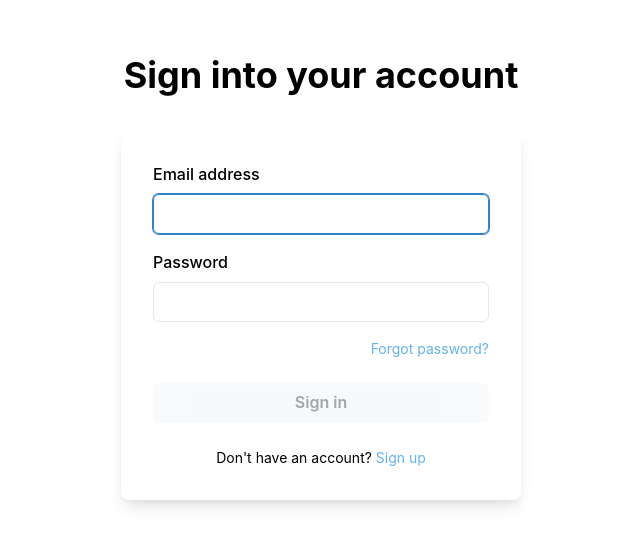
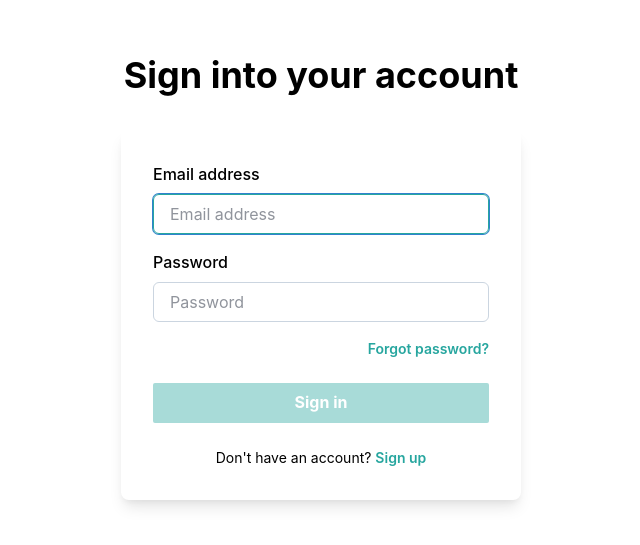
Before and after one commit to Shahtr1/mern-auth, a React (Vite) app in the folder frontend/: page /login in a window 1280 px wide. Shown: the part 123-668 px from the top of the page, without its empty margins (319-959 px from the left). Built offline with nearby package versions, Linux system fonts and the light colour scheme; no server answers.

Commit message:
Added custom theme

```diff
--- a/frontend/src/pages/Login.jsx
+++ b/frontend/src/pages/Login.jsx
@@ -1,14 +1,14 @@
 import {
   Box,
+  Button,
   Container,
   Flex,
   FormControl,
   FormLabel,
   Heading,
   Input,
+  Link as ChakraLink,
   Stack,
-  Link as ChakraLink,
-  Button,
   Text,
 } from "@chakra-ui/react";
 import { useState } from "react";
@@ -56,6 +56,7 @@ const Login = () => {
                 autoFocus
                 value={email}
                 onChange={(e) => setEmail(e.target.value)}
+                placeholder="Email address"
               />
             </FormControl>
             <FormControl id="password">
@@ -67,6 +68,7 @@ const Login = () => {
                 onKeyDown={(e) =>
                   e.key === "Enter" && signIn({ email, password })
                 }
+                placeholder="Password"
               />
             </FormControl>
 
--- /dev/null
+++ b/frontend/src/theme/buttonTheme.js
@@ -0,0 +1,29 @@
+import { mode } from "@chakra-ui/theme-tools";
+
+const buttonTheme = {
+  baseStyle: {
+    fontWeight: "bold",
+    borderRadius: "sm",
+  },
+  variants: {
+    solid: (props) => ({
+      bg: mode("brand.500", "brand.400")(props),
+      color: "white",
+      _hover: {
+        bg: mode("brand.600", "brand.300")(props),
+      },
+    }),
+    outline: (props) => ({
+      borderColor: mode("brand.500", "brand.400")(props),
+      color: mode("brand.500", "brand.400")(props),
+      _hover: {
+        bg: mode("brand.50", "brand.900")(props),
+      },
+    }),
+  },
+  defaultProps: {
+    colorScheme: "brand",
+  },
+};
+
+export default buttonTheme;
--- /dev/null
+++ b/frontend/src/theme/checkboxTheme.js
@@ -0,0 +1,19 @@
+const checkboxTheme = {
+  baseStyle: {
+    control: {
+      borderColor: "gray.400",
+      _checked: {
+        bg: "brand.500",
+        borderColor: "brand.500",
+      },
+      _hover: {
+        borderColor: "brand.600",
+      },
+    },
+    label: {
+      fontWeight: "medium",
+    },
+  },
+};
+
+export default checkboxTheme;
--- a/frontend/src/theme/index.js
+++ b/frontend/src/theme/index.js
@@ -1,6 +1,11 @@
 import { extendTheme } from "@chakra-ui/react";
-import linkTheme from "./linkTheme";
 import { mode } from "@chakra-ui/theme-tools";
+import buttonTheme from "@/theme/buttonTheme.js";
+import linkTheme from "@/theme/linkTheme.js";
+import inputTheme from "@/theme/inputTheme.js";
+import selectTheme from "@/theme/selectTheme.js";
+import radioTheme from "@/theme/radioTheme.js";
+import checkboxTheme from "@/theme/checkboxTheme.js";
 
 const config = {
   initialColorMode: "light",
@@ -16,12 +21,39 @@ const styles = {
   }),
 };
 
+const colors = {
+  brand: {
+    50: "#e3fdfc",
+    100: "#c1f7f4",
+    200: "#97ede6",
+    300: "#6ae2d9",
+    400: "#44d7cc",
+    500: "#27A69F",
+    600: "#1e857f",
+    700: "#166561",
+    800: "#0e4443",
+    900: "#072423",
+  },
+  text: {
+    primary: "#606770",
+    secondary: "#90949C",
+  },
+};
+
+const components = {
+  Link: linkTheme,
+  Button: buttonTheme,
+  Input: inputTheme,
+  Select: selectTheme,
+  Radio: radioTheme,
+  Checkbox: checkboxTheme,
+};
+
 const theme = extendTheme({
   config,
   styles,
-  components: {
-    Link: linkTheme,
-  },
+  colors,
+  components,
 });
 
 export default theme;
--- /dev/null
+++ b/frontend/src/theme/inputTheme.js
@@ -0,0 +1,36 @@
+import { mode } from "@chakra-ui/theme-tools";
+
+const inputTheme = {
+  baseStyle: {
+    fontWeight: "medium",
+  },
+  variants: {
+    outline: (props) => ({
+      field: {
+        borderColor: mode("gray.300", "gray.600")(props),
+        color: "text.primary",
+        _placeholder: { color: "text.secondary" },
+        _focus: {
+          borderColor: "brand.500",
+          boxShadow: "0 0 0 1px brand.500",
+        },
+      },
+    }),
+    filled: (props) => ({
+      field: {
+        bg: mode("gray.100", "gray.700")(props),
+        color: "text.primary",
+        _placeholder: { color: "text.secondary" },
+        _focus: {
+          bg: "white",
+          borderColor: "brand.500",
+        },
+      },
+    }),
+  },
+  defaultProps: {
+    variant: "outline",
+  },
+};
+
+export default inputTheme;
--- a/frontend/src/theme/linkTheme.js
+++ b/frontend/src/theme/linkTheme.js
@@ -1,9 +1,18 @@
-import { baseTheme, defineStyleConfig } from "@chakra-ui/react";
+import { mode } from "@chakra-ui/theme-tools";
 
-const linkTheme = defineStyleConfig({
-  baseStyle: {
-    color: baseTheme.colors.blue[300],
+const linkTheme = {
+  baseStyle: (props) => ({
+    color: mode("brand.500", "brand.300")(props),
+    fontWeight: "600",
+    textDecoration: "none",
+    _hover: {
+      textDecoration: "underline",
+      color: mode("brand.600", "brand.400")(props),
+    },
+  }),
+  defaultProps: {
+    variant: "default",
   },
-});
+};
 
 export default linkTheme;
--- /dev/null
+++ b/frontend/src/theme/radioTheme.js
@@ -0,0 +1,19 @@
+const radioTheme = {
+  baseStyle: {
+    control: {
+      borderColor: "gray.400",
+      _checked: {
+        bg: "brand.500",
+        borderColor: "brand.500",
+      },
+      _hover: {
+        borderColor: "brand.600",
+      },
+    },
+    label: {
+      fontWeight: "medium",
+    },
+  },
+};
+
+export default radioTheme;
--- /dev/null
+++ b/frontend/src/theme/selectTheme.js
@@ -0,0 +1,36 @@
+import { mode } from "@chakra-ui/theme-tools";
+
+const selectTheme = {
+  baseStyle: {
+    fontWeight: "medium",
+  },
+  variants: {
+    outline: (props) => ({
+      field: {
+        borderColor: mode("gray.300", "gray.600")(props),
+        color: "text.primary",
+        _placeholder: { color: "text.secondary" },
+        _focus: {
+          borderColor: "brand.500",
+          boxShadow: "0 0 0 1px brand.500",
+        },
+      },
+    }),
+    filled: (props) => ({
+      field: {
+        bg: mode("gray.100", "gray.700")(props),
+        color: "text.primary",
+        _placeholder: { color: "text.secondary" },
+        _focus: {
+          bg: "white",
+          borderColor: "brand.500",
+        },
+      },
+    }),
+  },
+  defaultProps: {
+    variant: "outline",
+  },
+};
+
+export default selectTheme;
```
Also changed, not shown: 1 other file (tests, documents, lock files or other folders).
